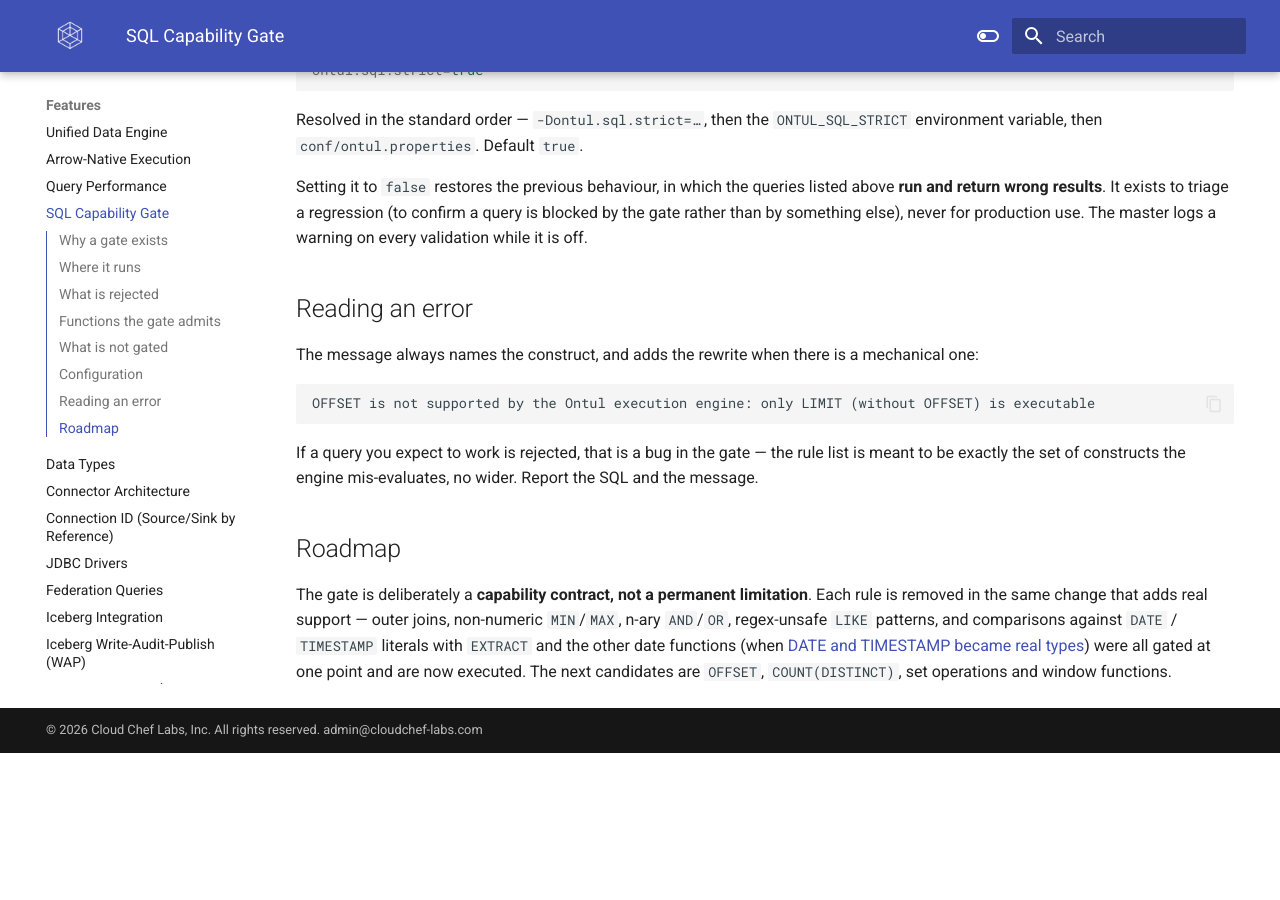
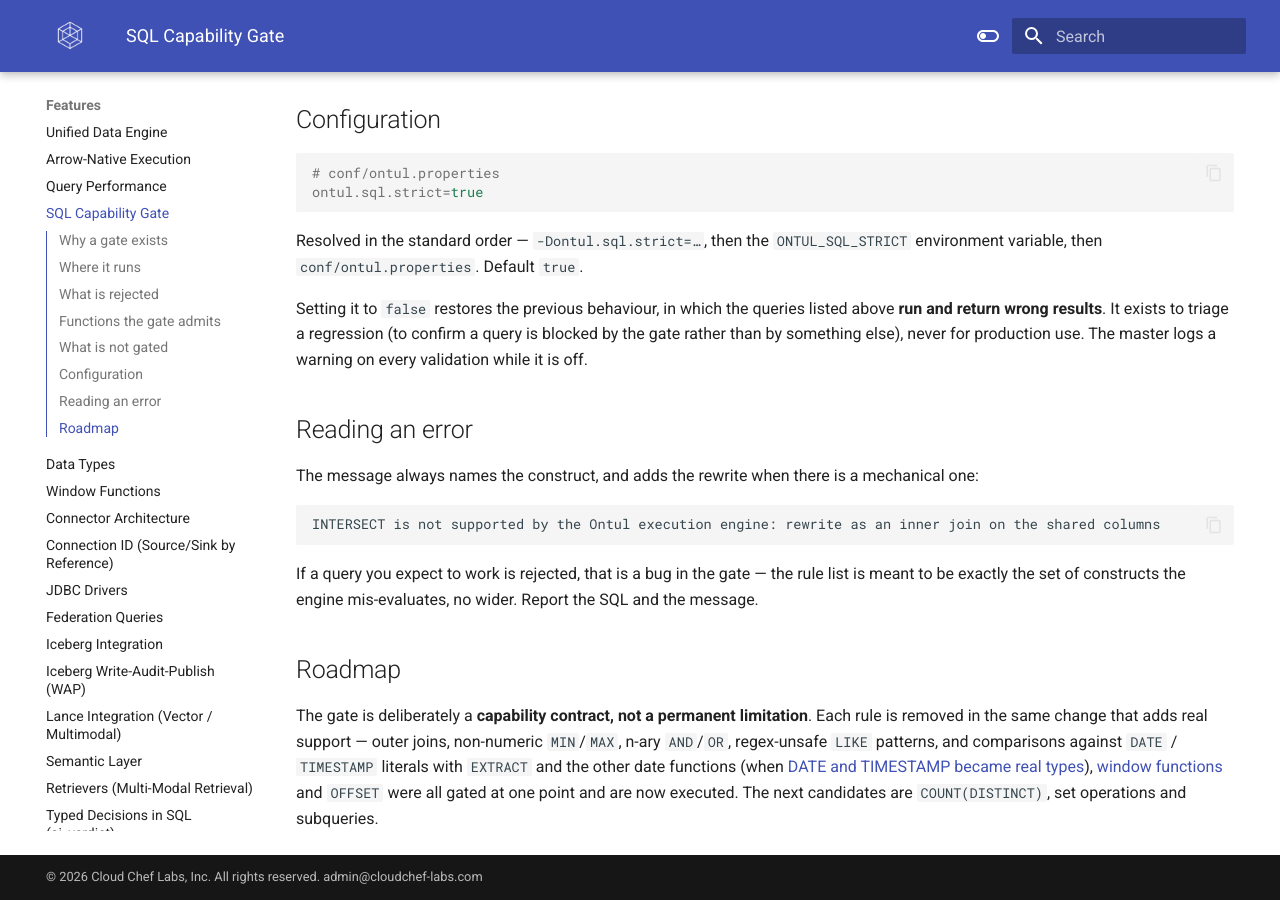
Before and after one commit to cloudcheflabs/ontul-docs, an MkDocs documentation site: the page built from docs/features/sql-capability-gate.md, in a window 1280 px wide and 900 px high, scrolled down 3890 px. Built offline with MkDocs 1.6.1 and Material for MkDocs 9.7.7, drawn with Linux system fonts in a browser that asks for light colours; the version menu is left out; before the commit the page ends 4643 px from its top, so only the background shows below that; some of the changed text lies outside the part shown.

Commit message:
docs: window functions, OFFSET, exact integer SUM, microsecond timestamps, NULLS LAST default
New Window Functions page (functions, partitions/peers, ROWS/RANGE frames, EXCLUDE, windows over
aggregates, how it runs, what is not supported). SQL Capability Gate: window functions and OFFSET
removed from the rejected list, roadmap updated. Interactive SQL, Data Types and Query Performance
updated for OFFSET/FETCH, NULLS FIRST/LAST, SUM(int) BIGINT, AVG(int) DOUBLE, DECIMAL(38,s) sums and
microsecond timestamp literals.

Co-Authored-By: Claude Opus 5.5 <noreply@anthropic.com>

````diff
--- a/docs/features/sql-capability-gate.md
+++ b/docs/features/sql-capability-gate.md
@@ -5,7 +5,8 @@ Ontul validates every planned query against what the execution engine can actual
 answer or fails loudly — it never quietly returns wrong rows.
 
 ```
-ERROR: Window functions (OVER) is not supported by the Ontul execution engine
+ERROR: Subqueries (SCALAR_QUERY) is not supported by the Ontul execution engine: rewrite as a join,
+       or materialise the inner query first
 ERROR: INTERSECT is not supported by the Ontul execution engine: rewrite as an inner join on the shared columns
 ERROR: This JOIN condition is not supported by the Ontul execution engine: only a single equality is
        executable; this join has 2 conjuncts
@@ -24,7 +25,7 @@ gate, an unsupported feature surfaces as a **silently wrong answer**:
 
 | Without the gate | What the user saw |
 |------------------|-------------------|
-| `SUM(x) OVER (PARTITION BY k)` | a column of `NULL` |
+| `SUM(x) OVER (PARTITION BY k)` (before window functions were executed) | a column of `NULL` |
 | `WHERE id = (SELECT MAX(id) FROM t)` | zero rows |
 | `a EXCEPT b` | all of `a` |
 | `a UNION b` | duplicates (behaved as `UNION ALL`) |
@@ -58,7 +59,7 @@ Two consequences worth knowing:
 
 | Construct | Rewrite |
 |-----------|---------|
-| Window functions (`OVER`) | Pre-aggregate, or rank client-side |
+| `DISTINCT` inside a window function, aggregates other than `COUNT`/`SUM`/`AVG`/`MIN`/`MAX` over a window, `RANGE` offsets over a non-numeric key — see [Window Functions](window-functions.md#not-supported) | `GROUP BY` first, or `ROWS` |
 | Scalar subquery, `IN (SELECT …)`, `EXISTS`, correlated subqueries | A join, or materialise the inner query into a table first |
 | `INTERSECT` | Inner join on the shared columns |
 | `EXCEPT` / `MINUS` | Anti-join |
@@ -69,7 +70,7 @@ Two consequences worth knowing:
 | `FILTER (WHERE …)`, `WITHIN GROUP`, `GROUPING SETS` / `CUBE` / `ROLLUP` | Separate queries, or `CASE WHEN` inside the aggregate's input |
 | Aggregates other than `COUNT`/`SUM`/`AVG`/`MIN`/`MAX` (e.g. `STDDEV_POP`) | A [UDF](udf.md) |
 | `SUM`/`AVG` over a non-numeric column | `CAST` first |
-| `OFFSET` | `LIMIT` only; page with a `WHERE` range over a sorted key |
+| A `LIMIT` / `OFFSET` that is not a number (a parameter) | Inline the number |
 | Scalar functions the gate does not admit — `POWER`, `SQRT`, `CHAR_LENGTH`, `POSITION`, `TRIM`, … | A [UDF](udf.md), or a built-in extension (see [below](#functions-the-gate-admits)) |
 | Unary minus (`-x`) | `(0 - x)` |
 | `IN (...)` / `BETWEEN` in the **SELECT list** (they survive as `SEARCH(Sarg[…])`) | Explicit `OR` / `AND` comparisons. Both are fine in `WHERE` |
@@ -145,7 +146,7 @@ validation while it is off.
 The message always names the construct, and adds the rewrite when there is a mechanical one:
 
 ```
-OFFSET is not supported by the Ontul execution engine: only LIMIT (without OFFSET) is executable
+INTERSECT is not supported by the Ontul execution engine: rewrite as an inner join on the shared columns
 ```
 
 If a query you expect to work is rejected, that is a bug in the gate — the rule list is meant to be
@@ -156,6 +157,6 @@ exactly the set of constructs the engine mis-evaluates, no wider. Report the SQL
 The gate is deliberately a **capability contract, not a permanent limitation**. Each rule is removed
 in the same change that adds real support — outer joins, non-numeric `MIN`/`MAX`, n-ary `AND`/`OR`,
 regex-unsafe `LIKE` patterns, and comparisons against `DATE` / `TIMESTAMP` literals with `EXTRACT`
-and the other date functions (when [DATE and TIMESTAMP became real types](data-types.md)) were all gated
-at one point and are now executed. The next
-candidates are `OFFSET`, `COUNT(DISTINCT)`, set operations and window functions.
+and the other date functions (when [DATE and TIMESTAMP became real types](data-types.md)),
+[window functions](window-functions.md) and `OFFSET` were all gated at one point and are now executed.
+The next candidates are `COUNT(DISTINCT)`, set operations and subqueries.
--- a/mkdocs.yml
+++ b/mkdocs.yml
@@ -44,6 +44,7 @@ nav:
       - "Query Performance": features/query-performance.md
       - "SQL Capability Gate": features/sql-capability-gate.md
       - "Data Types": features/data-types.md
+      - "Window Functions": features/window-functions.md
       - "Connector Architecture": features/connector-architecture.md
       - "Connection ID (Source/Sink by Reference)": features/connection-id.md
       - "JDBC Drivers": features/jdbc-drivers.md
````
Also changed, not shown: docs/features/data-types.md (+7 -3 lines), docs/features/interactive-sql.md (+4 -3 lines), docs/features/query-performance.md (+2 -1 lines), docs/features/window-functions.md (added, +101 -0 lines).
